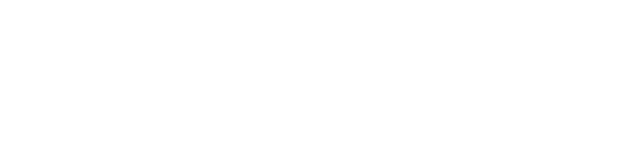
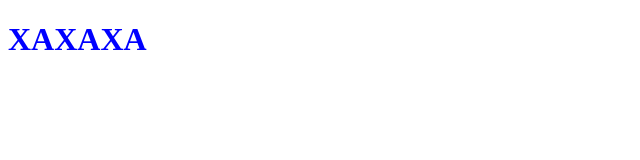
Before and after one commit to AndriiAm/photostudio-landing, a plain HTML site: page src/index.html in a window 1280 px wide. Shown: the whole page, without its empty margins (0-640 px from the left). Drawn offline with nearby package versions, Linux system fonts and the light colour scheme; files that its build step writes are made by us from their sources.

Commit message:
project setted

```diff
--- a/src/index.html
+++ b/src/index.html
@@ -3,8 +3,9 @@
 <head>
     <meta charset="UTF-8">
     <title>Title</title>
+    <link rel="stylesheet" href="style.css">
 </head>
 <body>
-
+<h1>ХАХАХА</h1>
 </body>
 </html>
--- a/src/scss/style.scss
+++ b/src/scss/style.scss
@@ -0,0 +1,3 @@
+h1 {
+  color: blue;
+}
```
